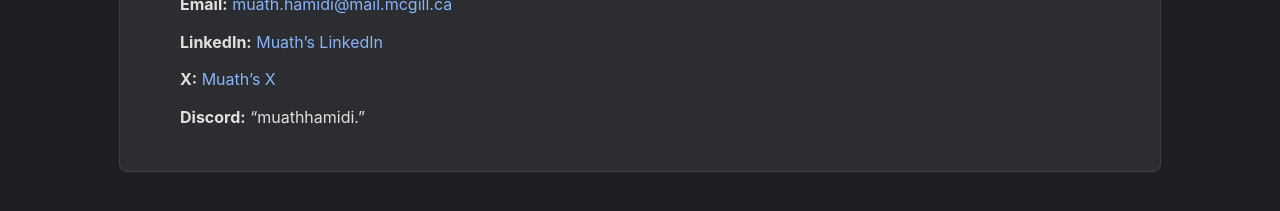
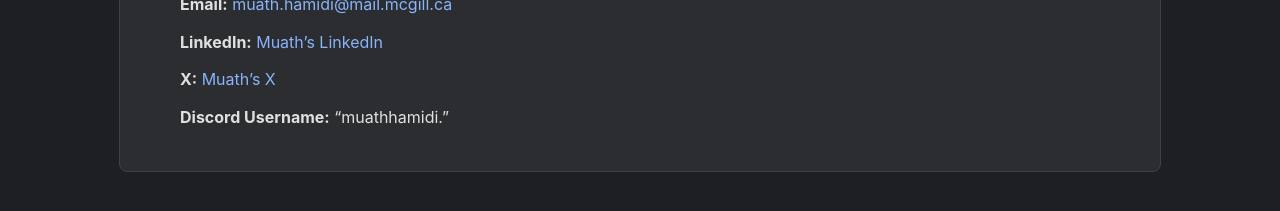
Before and after one commit to MuathHamidi/muath.hamidi, a Jekyll site: the page built from contact.md, in a window 1280 px wide. Shown: the part 243-454 px from the top of the page. Built offline with Jekyll 4.4.1, drawn with Linux system fonts in a browser that asks for light colours.

Commit message:
Update contact.md

```diff
--- a/contact.md
+++ b/contact.md
@@ -10,4 +10,4 @@ You can reach me via the following methods:
 *   **Email:** [muath.hamidi@mail.mcgill.ca](mailto:muath.hamidi@mail.mcgill.ca)
 *   **LinkedIn:** [Muath's LinkedIn](https://www.linkedin.com/in/muath-hamidi-434691271)
 *   **X:** [Muath's X](https://x.com/MuathHamidi)
-*   **Discord:** "muathhamidi."
+*   **Discord Username:** "muathhamidi."
```
